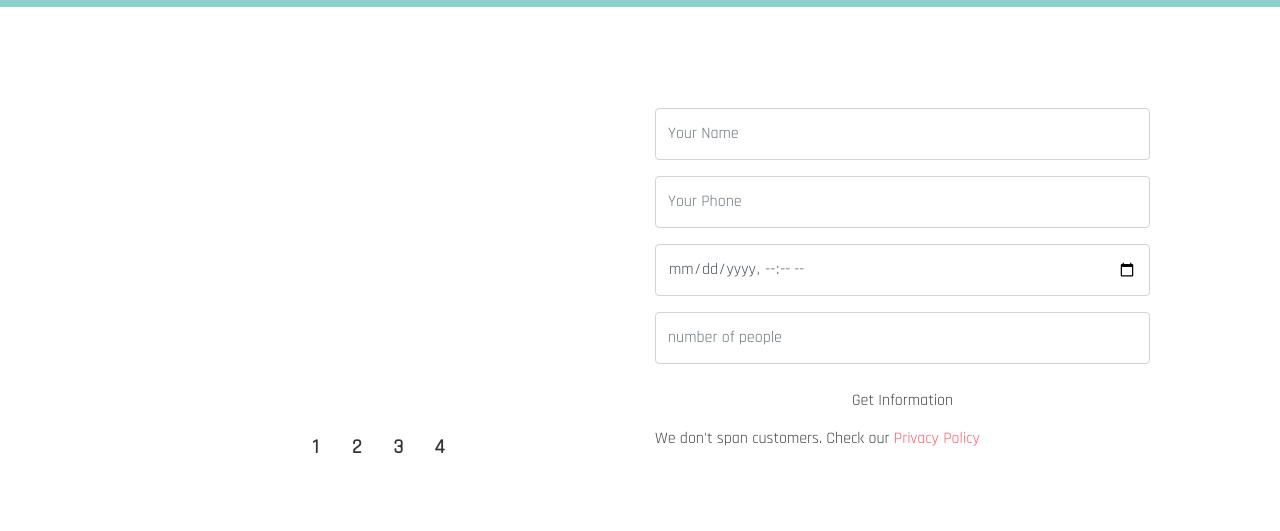
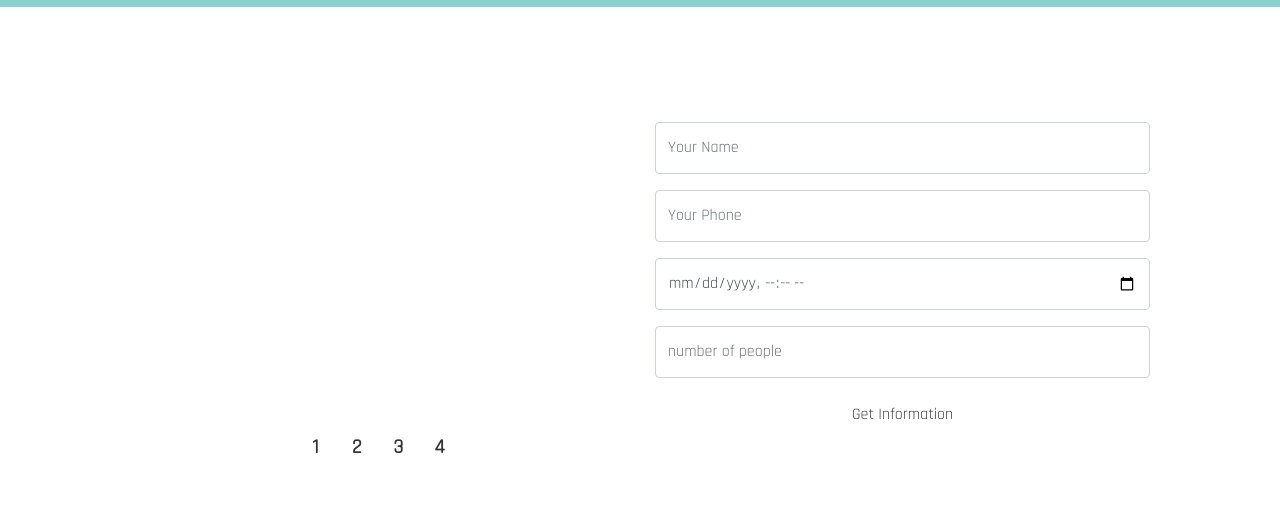
Before and after one commit to cbernaaltun/responsiveproject, a plain HTML site: page organisations.html in a window 1280 px wide. Shown: the part 127-658 px from the top of the page. Drawn offline with nearby package versions, Linux system fonts and the light colour scheme; no server answers.

Commit message:
Update organisations.html

```diff
--- a/organisations.html
+++ b/organisations.html
@@ -131,7 +131,7 @@
                             <input type="number" class="form-control" name="seats" required placeholder="number of people">
                         </div>
                         <button type="button" class="btn btn-primary btn-block show-dialog">Get Information</button>
-                        <small class="form-text text-muted ">We don't span customers. Check our <a href="#">Privacy Policy</a></small>
+
                     </form> </div>
             </div>
         </div>
```
